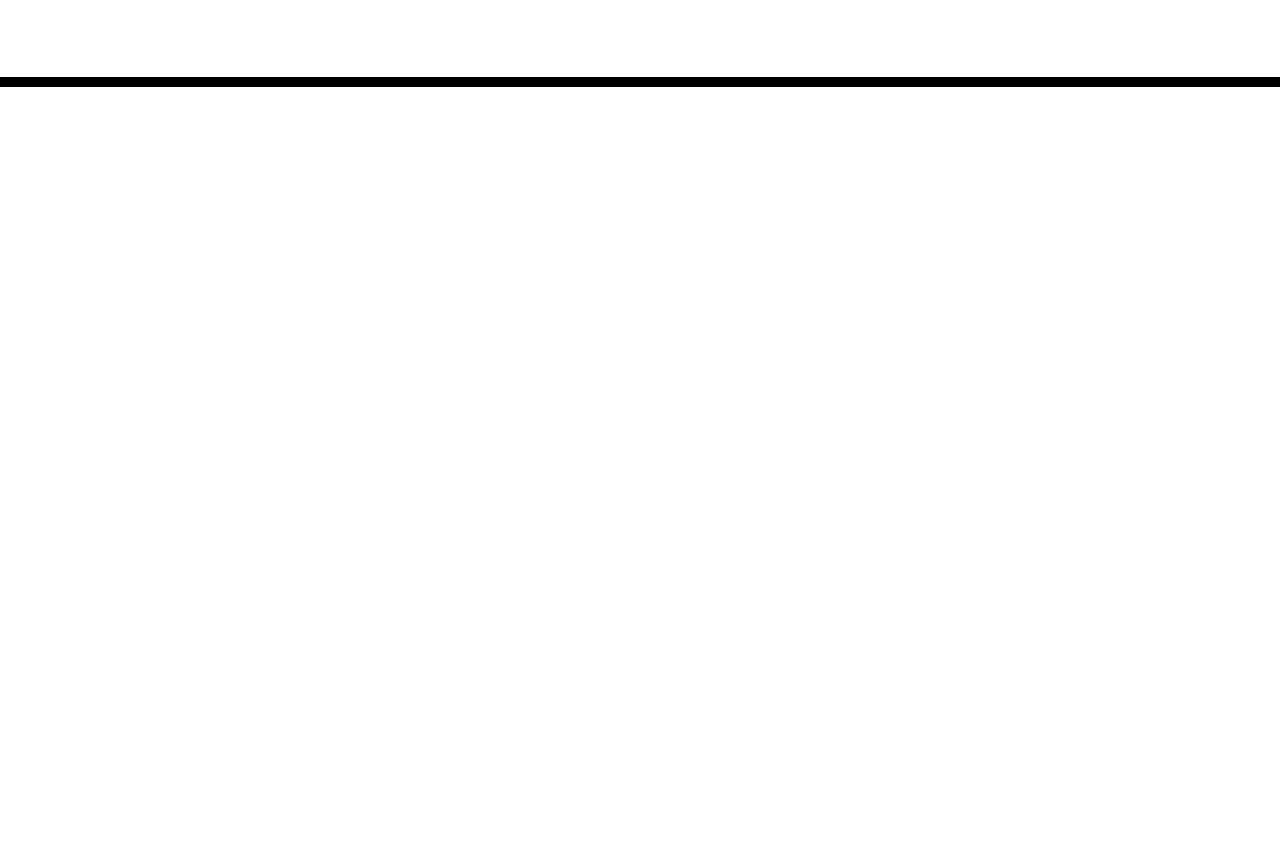
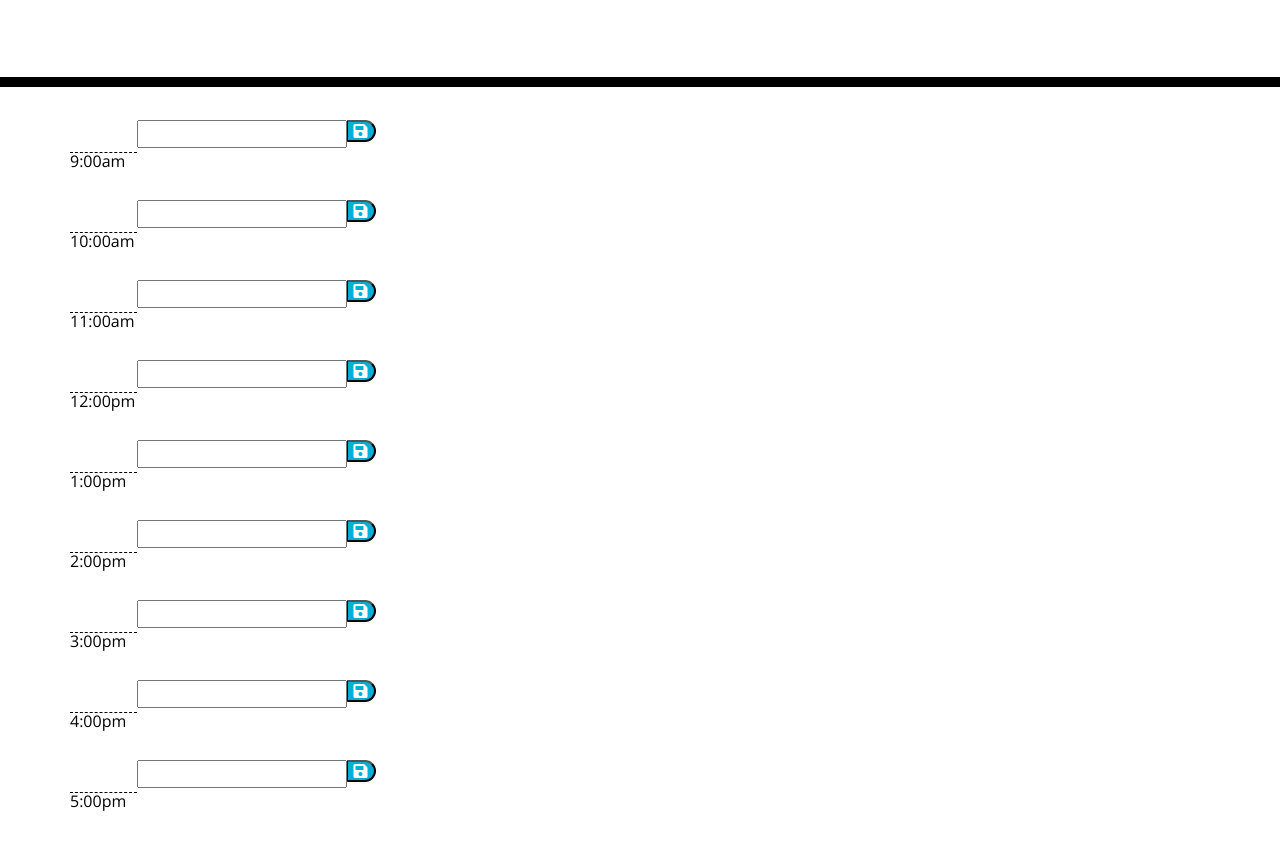
Before and after one commit to emilyelizabethdaniel/dayPlanner, a plain HTML site: page Develop/index.html in a window 1280 px wide. Shown: the part 181-1028 px from the top of the page. Before the commit the page ends 800 px from the top, so only its background shows below. Drawn offline with nearby package versions, Linux system fonts and the light colour scheme.

Commit message:
added js file, added div tags to the html

```diff
--- a/Develop/index.html
+++ b/Develop/index.html
@@ -1,23 +1,13 @@
 <!DOCTYPE html>
 <html lang="en">
+
 <head>
     <meta charset="UTF-8" />
     <meta name="viewport" content="width=device-width, initial-scale=1.0" />
     <meta http-equiv="X-UA-Compatible" content="ie=edge" />
-    <link
-      rel="stylesheet"
-      href="https://stackpath.bootstrapcdn.com/bootstrap/4.3.1/css/bootstrap.min.css"
-    />
-    <link
-      rel="stylesheet"
-      href="https://use.fontawesome.com/releases/v5.8.1/css/all.css"
-      integrity="sha384-50oBUHEmvpQ+1lW4y57PTFmhCaXp0ML5d60M1M7uH2+nqUivzIebhndOJK28anvf"
-      crossorigin="anonymous"
-    />
-    <link
-      href="https://fonts.googleapis.com/css?family=Open+Sans&display=swap"
-      rel="stylesheet"
-    />
+    <link rel="stylesheet" href="https://stackpath.bootstrapcdn.com/bootstrap/4.3.1/css/bootstrap.min.css" />
+    <link rel="stylesheet" href="https://use.fontawesome.com/releases/v5.8.1/css/all.css" integrity="sha384-50oBUHEmvpQ+1lW4y57PTFmhCaXp0ML5d60M1M7uH2+nqUivzIebhndOJK28anvf" crossorigin="anonymous" />
+    <link href="https://fonts.googleapis.com/css?family=Open+Sans&display=swap" rel="stylesheet" />
     <link rel="stylesheet" href="style.css" />
     <title>Work Day Scheduler</title>
 </head>
@@ -27,12 +17,77 @@
         <h1 class="display-3">Work Day Scheduler</h1>
         <p class="lead">A simple calendar app for scheduling your work day</p>
         <p id="currentDay" class="lead"></p>
+
     </header>
     <div class="container">
         <!-- Timeblocks go here -->
+        <div class="row">
+            <div>
+                <p class="hour">9:00am</p>
+            </div>
+            <div><input type="text"></div>
+            <div><button class="saveBtn"><i class="fa fa-save"></i></button></div>
+        </div>
+        <div class="row">
+            <div>
+                <p class="hour">10:00am</p>
+            </div>
+            <div><input type="text"></div>
+            <div><button class="saveBtn"><i class="fa fa-save"></i></button></div>
+        </div>
+        <div class="row">
+            <div>
+                <p class="hour">11:00am</p>
+            </div>
+            <div><input type="text"></div>
+            <div><button class="saveBtn"><i class="fa fa-save"></i></button></div>
+        </div>
+        <div class="row">
+            <div>
+                <p class="hour">12:00pm</p>
+            </div>
+            <div><input type="text"></div>
+            <div><button class="saveBtn"><i class="fa fa-save"></i></button></div>
+        </div>
+        <div class="row">
+            <div>
+                <p class="hour">1:00pm</p>
+            </div>
+            <div><input type="text"></div>
+            <div><button class="saveBtn"><i class="fa fa-save"></i></button></div>
+        </div>
+        <div class="row">
+            <div>
+                <p class="hour">2:00pm</p>
+            </div>
+            <div><input type="text"></div>
+            <div><button class="saveBtn"><i class="fa fa-save"></i></button></div>
+        </div>
+        <div class="row">
+            <div>
+                <p class="hour">3:00pm</p>
+            </div>
+            <div><input type="text"></div>
+            <div><button class="saveBtn"><i class="fa fa-save"></i></button></div>
+        </div>
+        <div class="row">
+            <div>
+                <p class="hour">4:00pm</p>
+            </div>
+            <div><input type="text"></div>
+            <div><button class="saveBtn"><i class="fa fa-save"></i></button></div>
+        </div>
+        <div class="row">
+            <div>
+                <p class="hour">5:00pm</p>
+            </div>
+            <div><input type="text"></div>
+            <div><button class="saveBtn"><i class="fa fa-save"></i></button></div>
+        </div>
     </div>
 
     <script src="https://cdnjs.cloudflare.com/ajax/libs/jquery/3.2.1/jquery.min.js"></script>
     <script src="https://cdnjs.cloudflare.com/ajax/libs/moment.js/2.24.0/moment.min.js"></script>
 </body>
+
 </html>
```
Also changed, not shown: Develop/js/script.js (added). Lines whose indentation alone changed are shown as unchanged.
